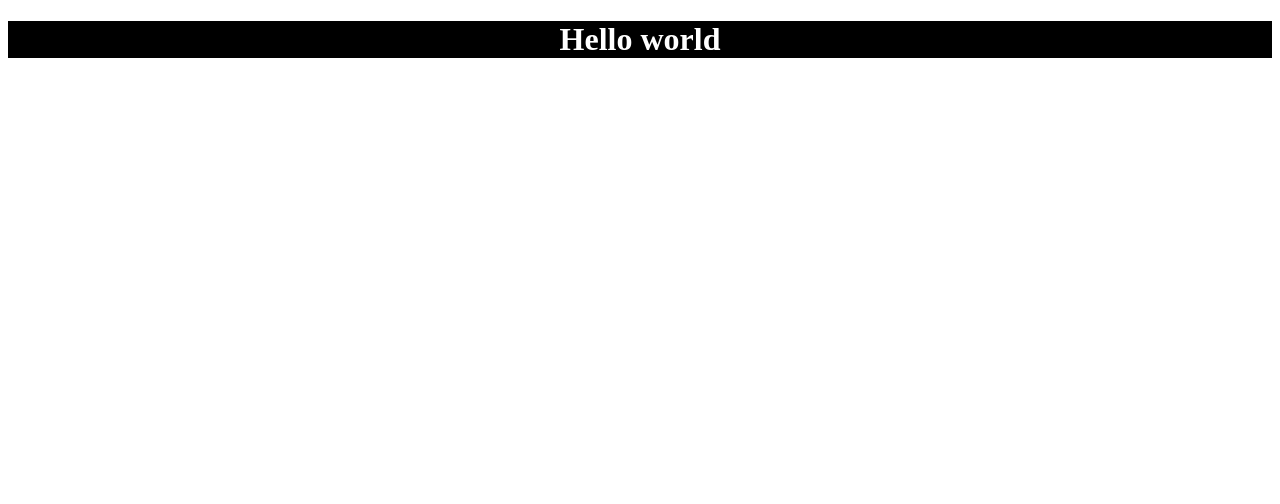
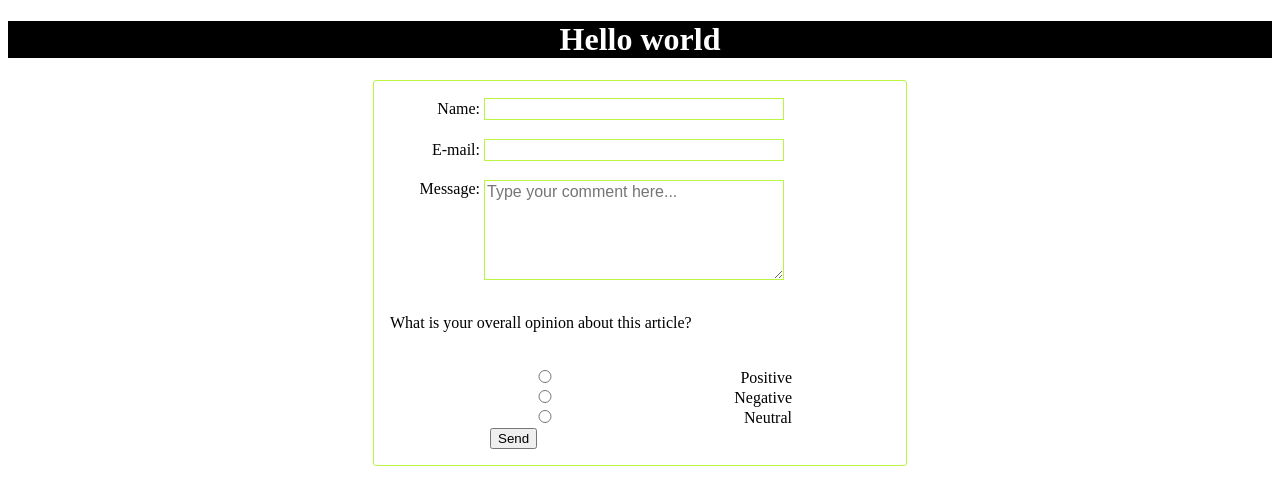
Before and after one commit to jebitok-dev/hello, a plain HTML site: page index.html in a window 1280 px wide. Drawn offline with Linux system fonts and the light colour scheme.

Commit message:
create the form

```diff
--- a/index.html
+++ b/index.html
@@ -10,5 +10,35 @@
     <header class="header">
         <h1>Hello world</h1>
     </header>
+    <form action="" method="post">
+        <ul>
+            <li>
+                <label for="name">Name:</label>
+                <input type="text" name="user_name" id="name" required>
+            </li><br>
+            <li>
+                <label for="email">E-mail:</label>
+                <input type="email" name="user_email" id="email" required>
+            </li><br>
+            <li>
+                <label for="message">Message:</label>
+                <textarea name="user_message" id="message" cols="30" rows="10" placeholder="Type your comment here..." required></textarea>
+            </li><br>
+            <li>
+                <p>What is your overall opinion about this article?</p><br>
+                <li>
+                    <input type="radio" id="positive" name="opinion" value="male">
+                    <label for="positive">Positive</label><br>
+                    <input type="radio" id="negative" name="opinion" value="female">
+                    <label for="negative">Negative</label><br>
+                    <input type="radio" id="neutral" name="opinion" value="other">
+                    <label for="neutral">Neutral</label><br>
+                </li>
+            </li>
+        <li class="button">
+            <button type="submit">Send</button>
+        </li>
+        </ul>
+    </form>
 </body>
 </html>
--- a/style.css
+++ b/style.css
@@ -3,3 +3,52 @@
     background-color:#000;
     text-align: center;
 }
+
+form {
+    margin: 0 auto;
+    width: 500px;
+    padding: 1em;
+    border: 1px solid #b9f542;
+    border-radius: 3px;
+}
+
+ul {
+    list-style: none;
+    padding: 0;
+    margin: 0;
+}
+
+form li {
+    margin-top: 1px;
+}
+
+label {
+    display: inline-block;
+    width: 90px;
+    text-align: right;
+}
+
+input, textarea {
+    font: 16px sans-serif;
+    width: 300px;
+    box-sizing: border-box;
+    border: 1px solid #b9f542;
+}
+
+input:focus,
+textarea:focus {
+    border-color: #fff;
+}
+
+textarea {
+    vertical-align: top;
+    height: 100px;
+}
+
+.button {
+    padding-left: 90px;
+}
+
+button {
+    margin-left: 10px;
+}
```
